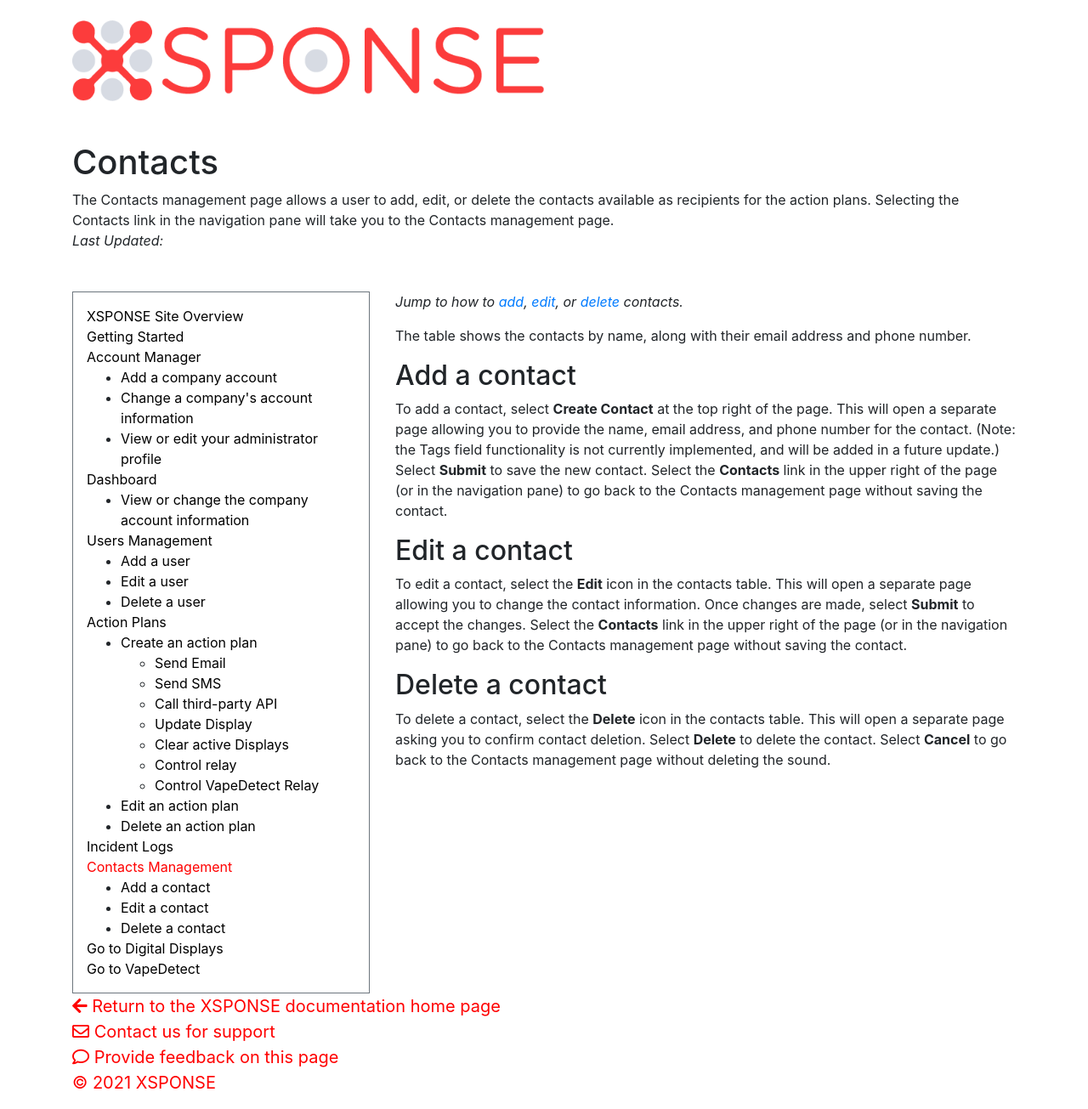
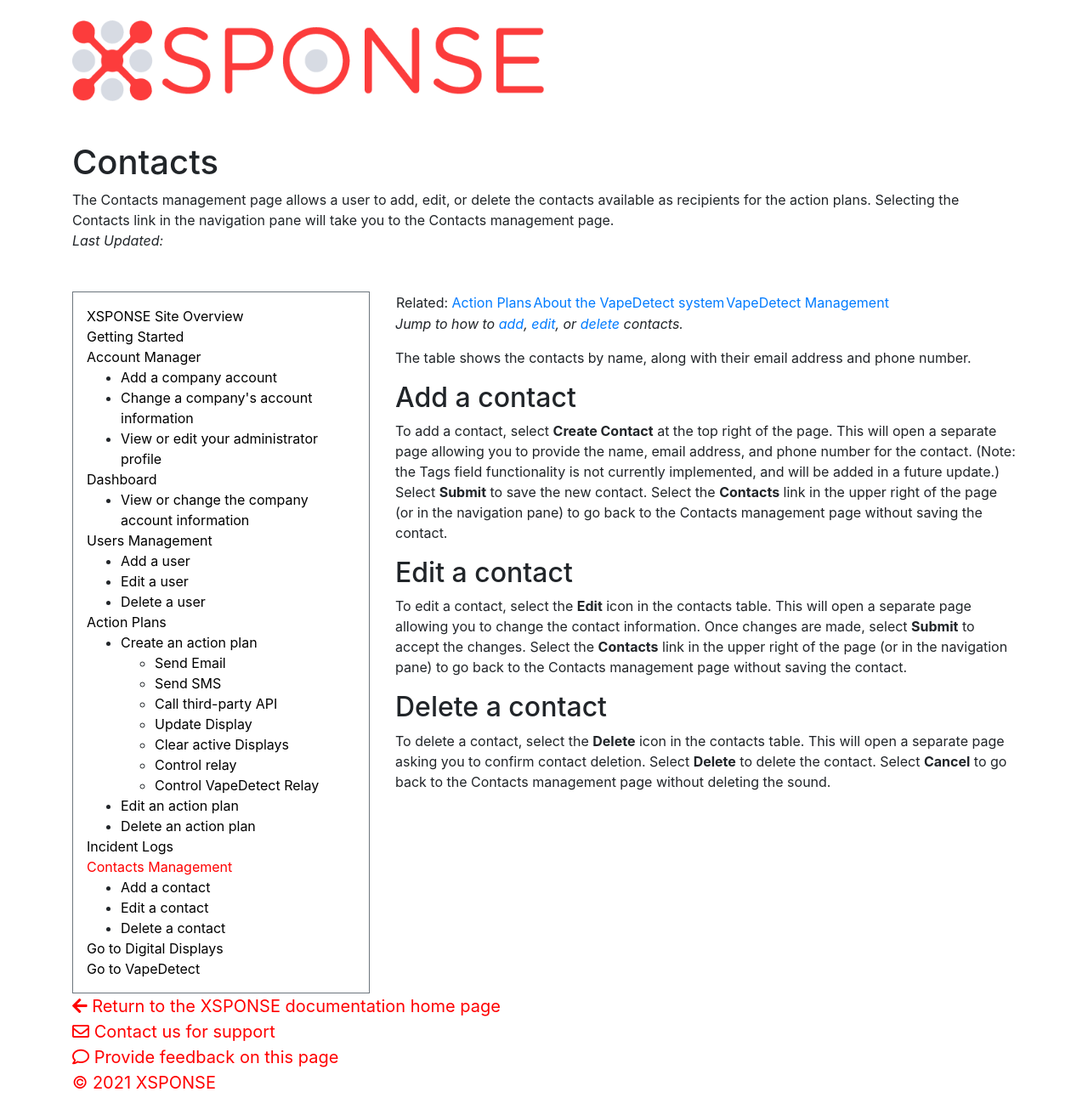
Before and after one commit to NrsSystems/docs, a Jekyll site: the page built from general-ops/contacts-management.md, in a window 1280 px wide. Shown: the whole page at 85% size. Built offline with Jekyll 4.4.1, drawn with Linux system fonts in a browser that asks for light colours; our own code applies the rules of GitHub Pages for plain Markdown files.

Commit message:
Update contacts-management.md
Added a line with links to related pages, to improve navigation to and from the VapeDetect section.

```diff
--- a/general-ops/contacts-management.md
+++ b/general-ops/contacts-management.md
@@ -2,6 +2,7 @@
 title: Contacts
 abstract: The Contacts management page allows a user to add, edit, or delete the contacts available as recipients for the action plans. Selecting the Contacts link in the navigation pane will take you to the Contacts management page.
 ---
+Related: [Action Plans](action-plans.md) | [About the VapeDetect system](../vape-detect/about-vapedetect.md) | [VapeDetect Management](../vape-detect/vapedetect-management.md)
 
 *Jump to how to [add](contacts-management.md#add-a-contact), [edit](contacts-management.md#edit-a-contact), or [delete](contacts-management.md#delete-a-contact) contacts.*
 
```
